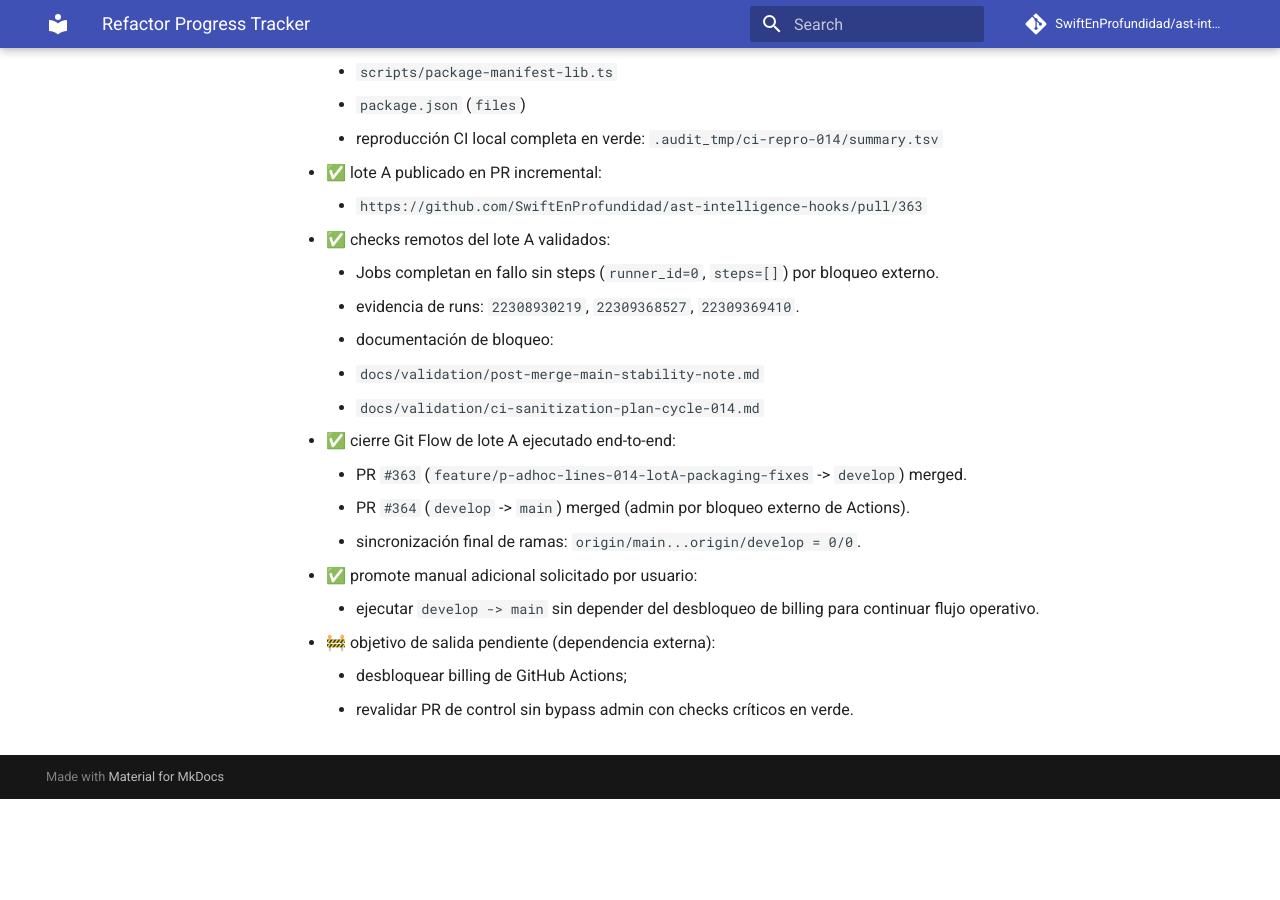
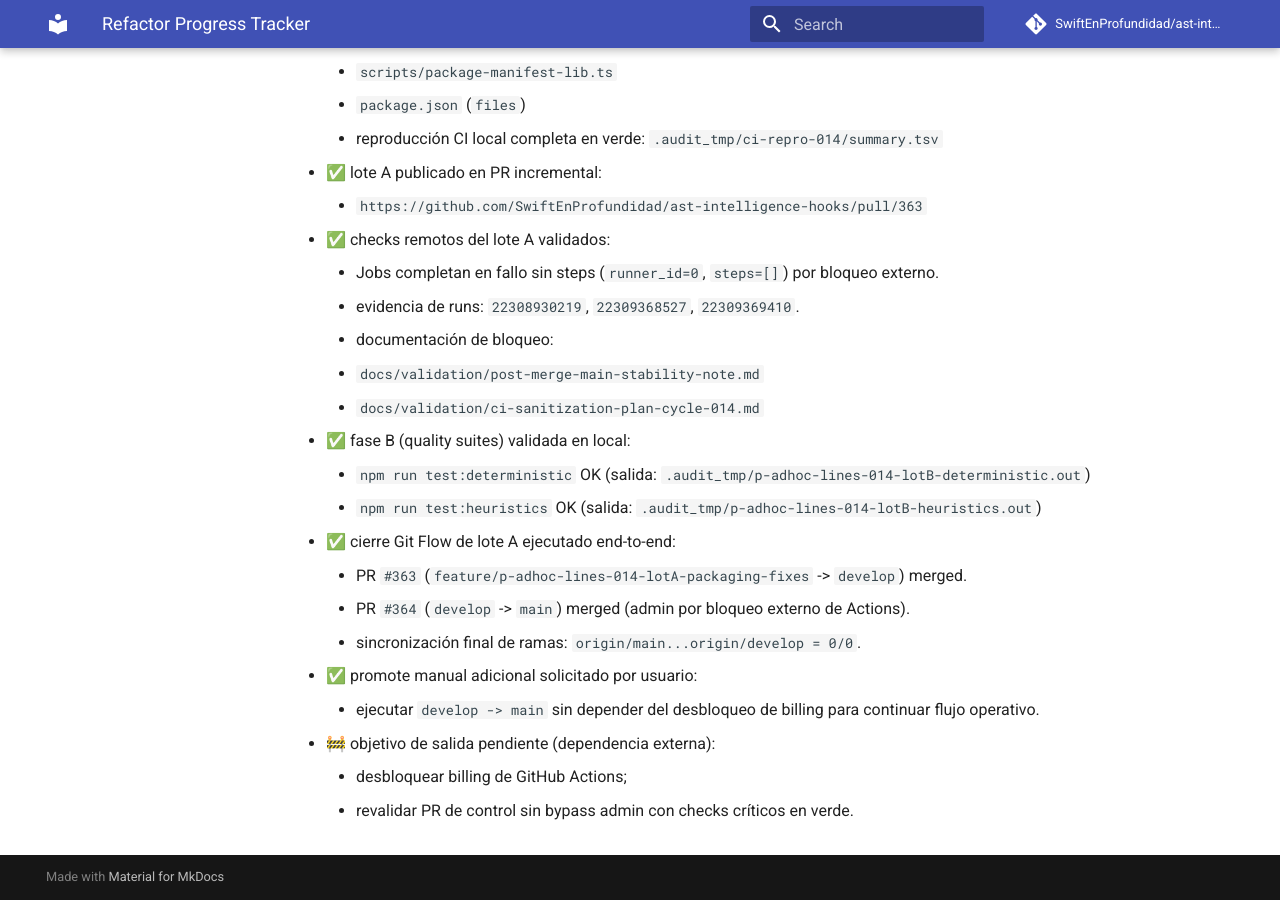
Before and after one commit to SwiftEnProfundidad/ast-intelligence-hooks, an MkDocs documentation site: the page built from docs/REFRACTOR_PROGRESS.md, in a window 1280 px wide and 900 px high, scrolled down 5172 px. Built offline with MkDocs 1.6.1 and Material for MkDocs 9.7.7, drawn with Linux system fonts in a browser that asks for light colours; comment, search, counter and statistics services are not loaded; before the commit the page ends 5971 px from its top, so only the background shows below that.

Commit message:
docs(ci): record cycle 014 lot B quality suites validation

```diff
--- a/docs/REFRACTOR_PROGRESS.md
+++ b/docs/REFRACTOR_PROGRESS.md
@@ -153,6 +153,9 @@ Estado operativo activo del repositorio.
     - documentación de bloqueo:
       - `docs/validation/post-merge-main-stability-note.md`
       - `docs/validation/ci-sanitization-plan-cycle-014.md`
+  - ✅ fase B (quality suites) validada en local:
+    - `npm run test:deterministic` OK (salida: `.audit_tmp/p-adhoc-lines-014-lotB-deterministic.out`)
+    - `npm run test:heuristics` OK (salida: `.audit_tmp/p-adhoc-lines-014-lotB-heuristics.out`)
   - ✅ cierre Git Flow de lote A ejecutado end-to-end:
     - PR `#363` (`feature/p-adhoc-lines-014-lotA-packaging-fixes` -> `develop`) merged.
     - PR `#364` (`develop` -> `main`) merged (admin por bloqueo externo de Actions).
```
